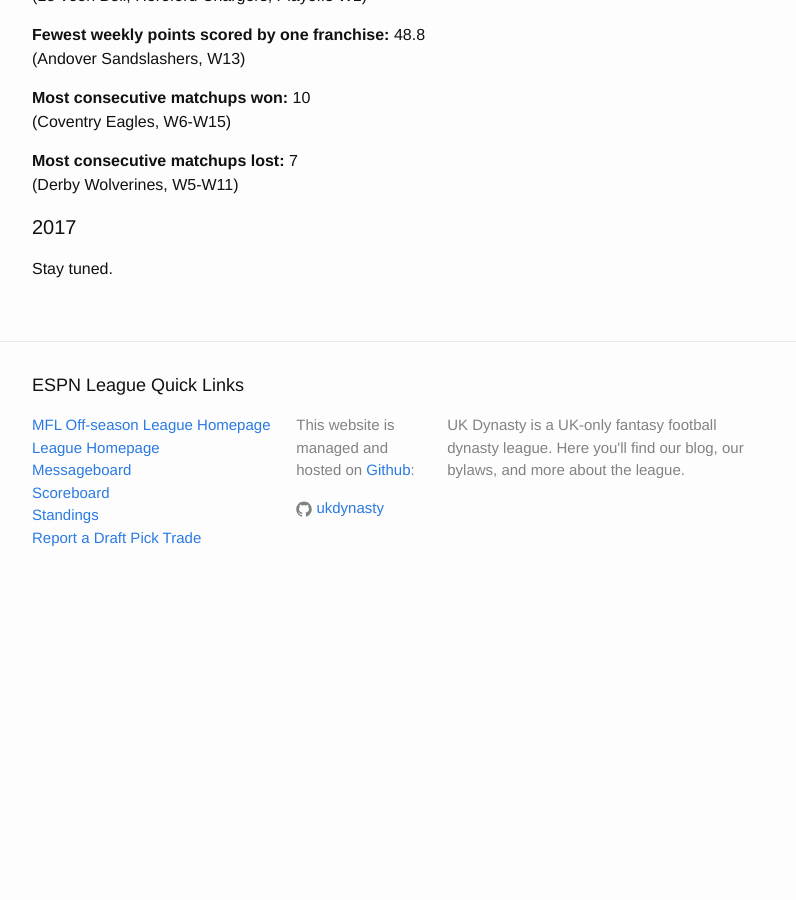
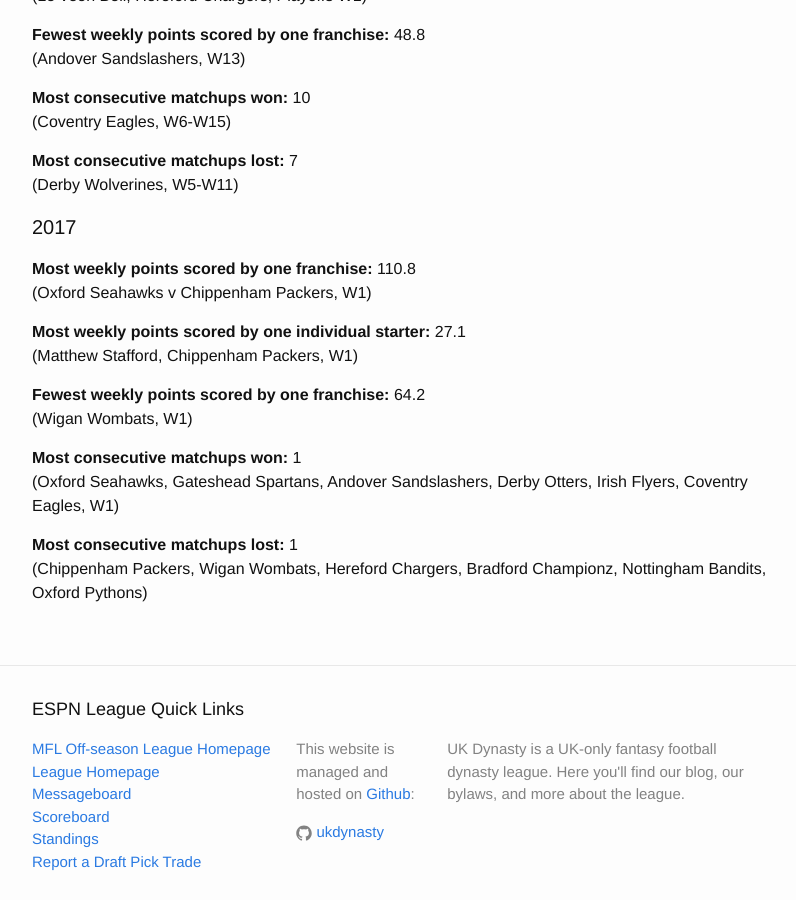
Before and after one commit to UKDynasty/ukdynasty.github.io, a Jekyll site: the page built from history/index.md, in a window 1280 px wide and 900 px high, scrolled down 1645 px. Shown: the whole window, without its empty margins (238-1034 px from the left). Built offline with Jekyll 4.4.1, drawn with Linux system fonts in a browser that asks for light colours; before the commit the page ends 2254 px from its top, so only the background shows below that.

Commit message:
Records for week 1

```diff
--- a/history/index.md
+++ b/history/index.md
@@ -77,4 +77,17 @@
 
 #### 2017
 
-Stay tuned.
+**Most weekly points scored by one franchise:** 110.8
+(Oxford Seahawks v Chippenham Packers, W1)
+
+**Most weekly points scored by one individual starter:** 27.1
+(Matthew Stafford, Chippenham Packers, W1)
+
+**Fewest weekly points scored by one franchise:** 64.2
+(Wigan Wombats, W1)
+
+**Most consecutive matchups won:** 1
+(Oxford Seahawks, Gateshead Spartans, Andover Sandslashers, Derby Otters, Irish Flyers, Coventry Eagles, W1)
+
+**Most consecutive matchups lost:** 1
+(Chippenham Packers, Wigan Wombats, Hereford Chargers, Bradford Championz, Nottingham Bandits, Oxford Pythons)
```
